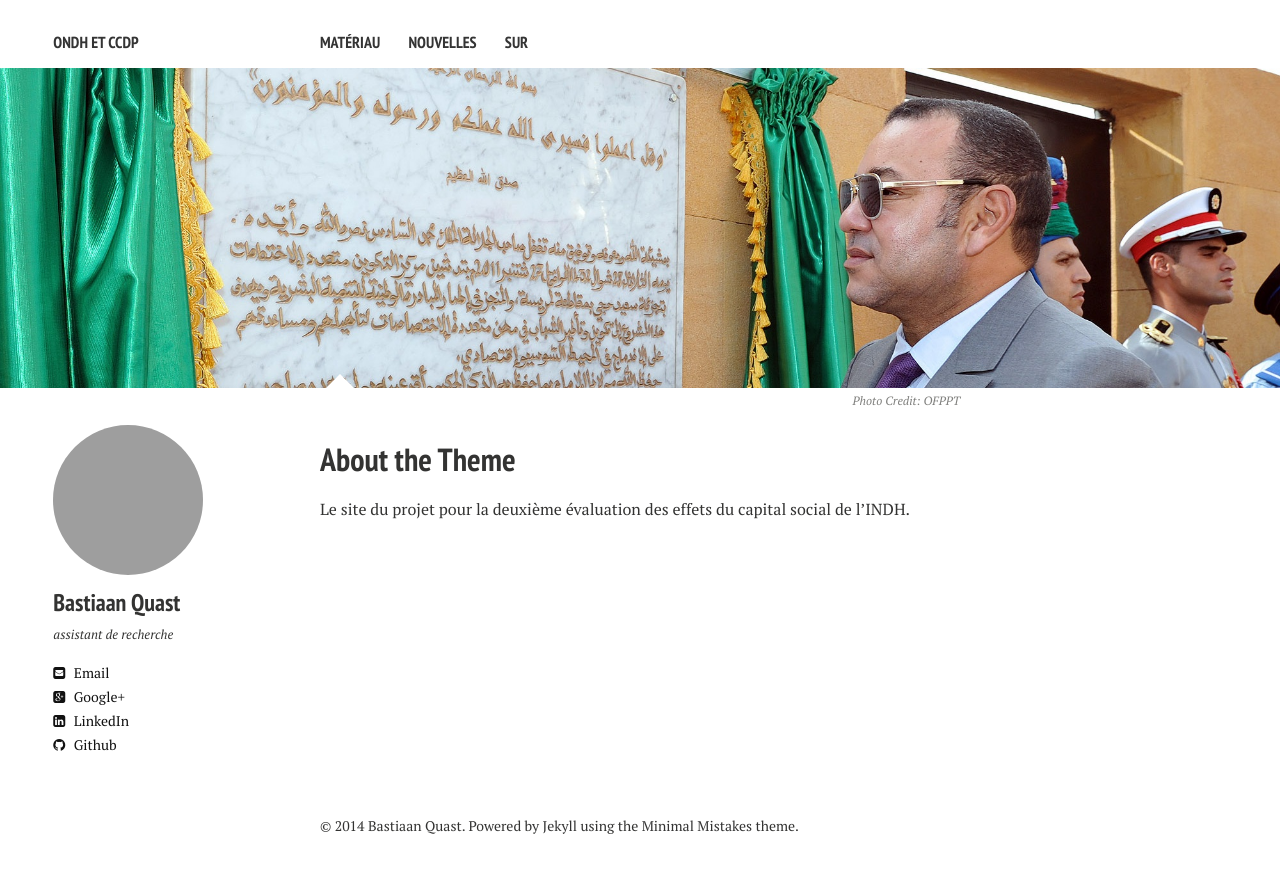
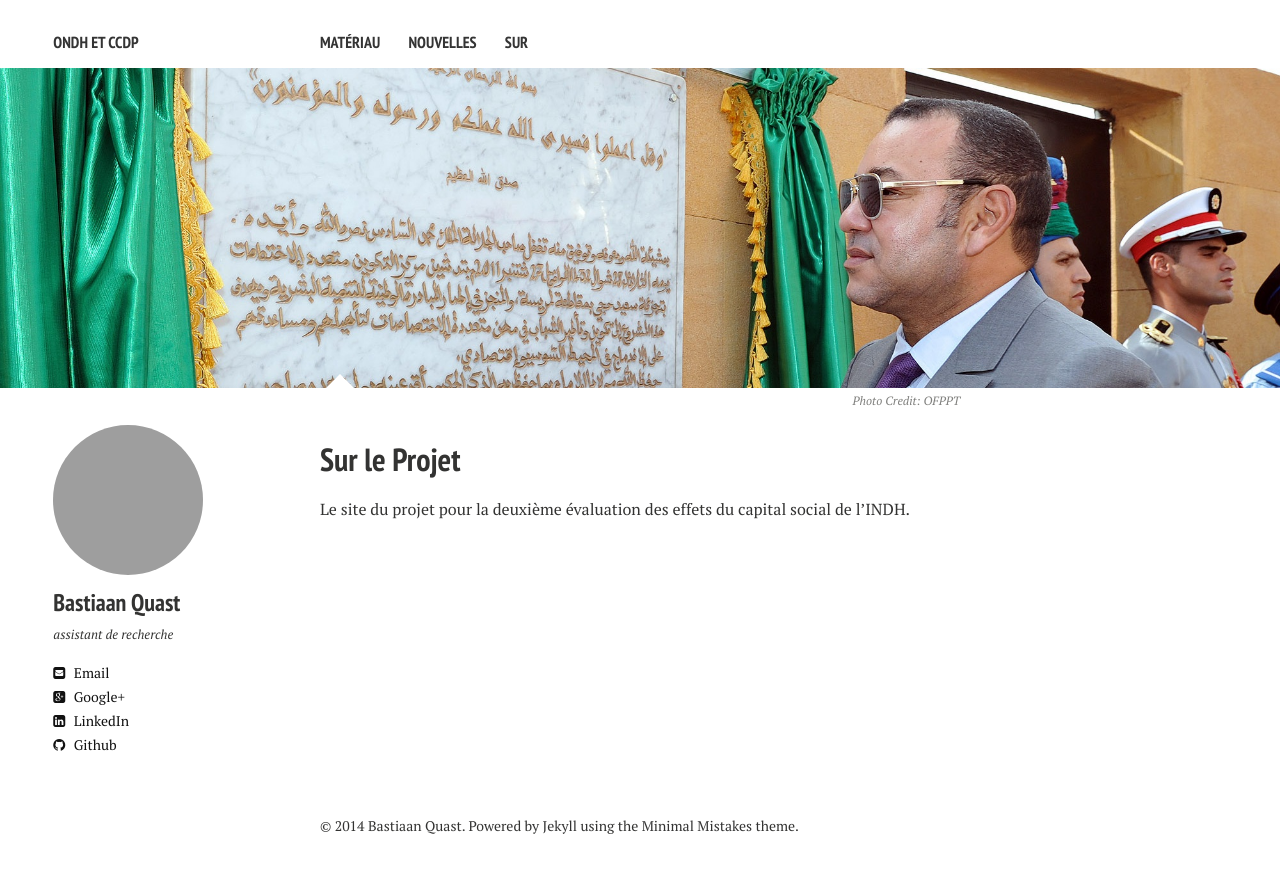
Before and after one commit to bquast/ondh, a Jekyll site: the page built from sur/index.md, in a window 1280 px wide. Shown: the top 873 px of the page. Built offline with Jekyll 4.4.1, drawn with Linux system fonts in a browser that asks for light colours; nearby versions of some CDN libraries; grey boxes are pictures that could not be loaded.

Commit message:
text edits

```diff
--- a/sur/index.md
+++ b/sur/index.md
@@ -1,8 +1,8 @@
 ---
 layout: page
-title: About the Theme
-tags: [about, Jekyll, theme, responsive]
-modified: 2014-08-08T20:53:07.573882-04:00
+title: Sur le Projet
+tags: [ONDH, CCDP, INDH]
+modified: 2014-09-02T13:53:07.573882+01:00
 comments: true
 image:
   feature: formation.jpg
```
